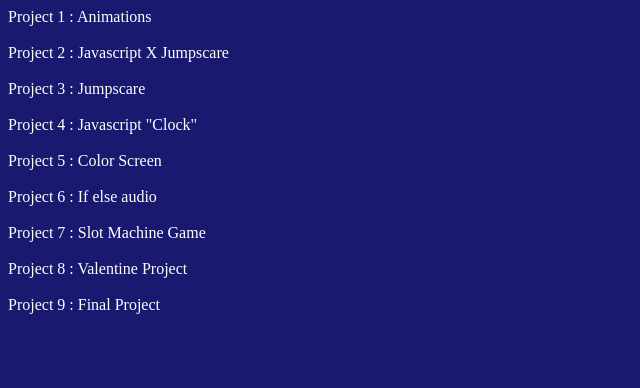
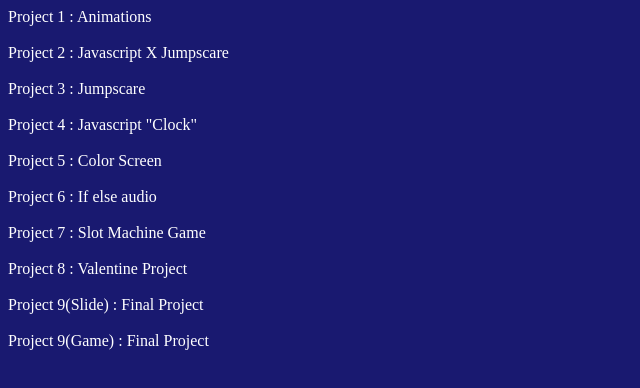
Before and after one commit to M2Bastro/M2Bastro.github.io, a plain HTML site: page projects.html in a window 1280 px wide. Shown: the whole page, without its empty margins (0-640 px from the left). Drawn offline with Linux system fonts and the light colour scheme.

Commit message:
final final

```diff
--- a/projects.html
+++ b/projects.html
@@ -56,7 +56,11 @@ Project 8 : Valentine Project
 </a>
 <br><br>
 <a href="https://docs.google.com/presentation/d/1X1Mkh1f9b3qjOYsg7GQh0wieFTmJ8Q1517HLMLrRFIc/edit?slide=id.g360b37374dc_0_513#slide=id.g360b37374dc_0_513">
-Project 9 : Final Project
+Project 9(Slide) : Final Project
+</a>
+<br><br>
+<a href="songguesserproto.html">
+Project 9(Game) : Final Project
 </a>
 
 </body>
```
